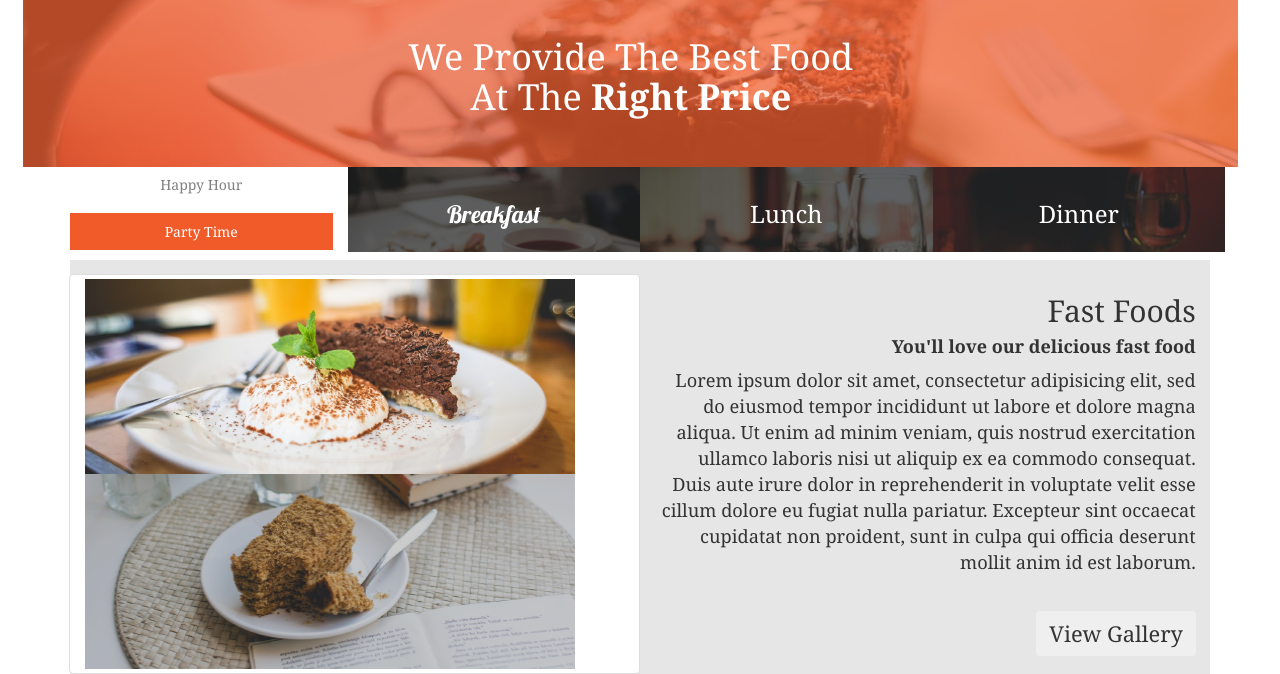
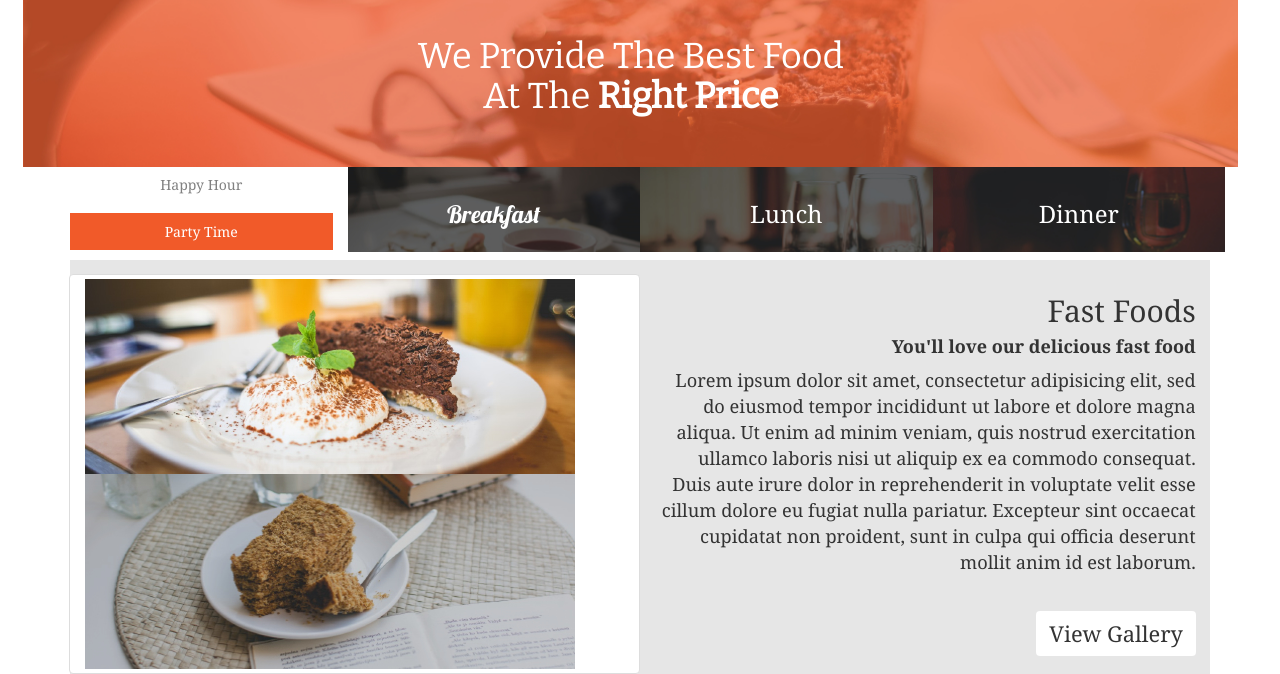
Before and after one commit to Okwonks/anitas-kitchen, a plain HTML site: page index.html in a window 1280 px wide. Shown: the part 363-1037 px from the top of the page. Drawn offline with nearby package versions, Linux system fonts and the light colour scheme.

Commit message:
changes to the css and index.html files

```diff
--- a/css/style.css
+++ b/css/style.css
@@ -71,6 +71,10 @@ a {
   font-size: 1.2em;
 }
 
+.btn-outline-primary {
+  background-color: white;
+}
+
 #submitForm {
   background-image: url("../img/backgrounds/subscribe.jpg");
   padding-top: 10px;
@@ -119,6 +123,9 @@ a {
 
 #main {
   color: white;
+  font-family: 'Lobster', cursive;
+  font-family: 'Oxygen', sans-serif;
+  font-family: 'Bitter', serif;
 }
 
 #btn-left {
--- a/index.html
+++ b/index.html
@@ -8,6 +8,7 @@
   <link href="css/bootstrap.min.css" rel="stylesheet" type="text/css">
   <link href="css/style.css" rel="stylesheet" type="text/css">
   <link href="https://fonts.googleapis.com/css?family=Lobster" rel="stylesheet">
+  <link href="https://fonts.googleapis.com/css?family=Bitter|Lobster|Oxygen" rel="stylesheet">
   <title>Anita's Kitchen</title>
 
   <!--loading scripts just in case ;) -->
@@ -38,10 +39,11 @@
       </div>
       <!--banner ends here-->
 
-      <!--end the blockhead-->
     </div>
-  <!--end of row-->
+  <!--end of blockhead-->
   </div>
+
+<!--the header part-->
 </header>
 <div class="container">
   <div class="row">
@@ -59,8 +61,11 @@
       <h3>Dinner</h3>
     </div>
   </div>
-  <!--close of menu-items class-->
 </div>
+<!--close of menu-items class-->
+
+
+
   <!--this is the esction with the paragraphs and images-->
   <div class="container">
   <div class="container-fluid"  id="back-color">
@@ -78,8 +83,9 @@
         <br>
         <button type="button" class="btn btn-outline-primary">View Gallery</button>
       </div>
-      <!--end of first row-->
+
     </div>
+    <!--end of first row-->
 
     <div class="row">
       <div class="col-md-6 drinks-right">
@@ -95,12 +101,12 @@
         <img src="img/drink1.jpg" alt="image-of-drink">
         <img src="img/drink2.jpg" alt="another-drink-goes-here">
       </div>
-      <!--end of second the row-->
+    </div>
+    <!--end of second the row-->
     </div>
     <!--end of continer-fluid-->
-    </div>
-    <!--end of the main container-->
   </div>
+  <!--end of the main container-->
 
     <div class="container" id="tab-container">
       <div class="container-fluid">
```
